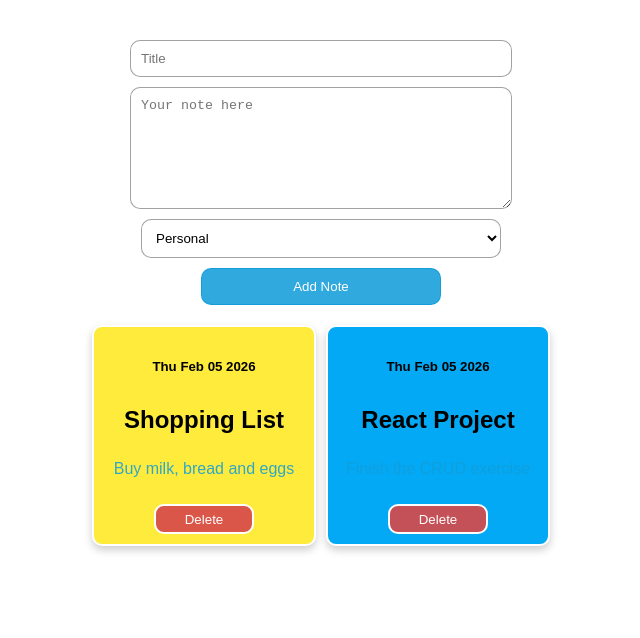
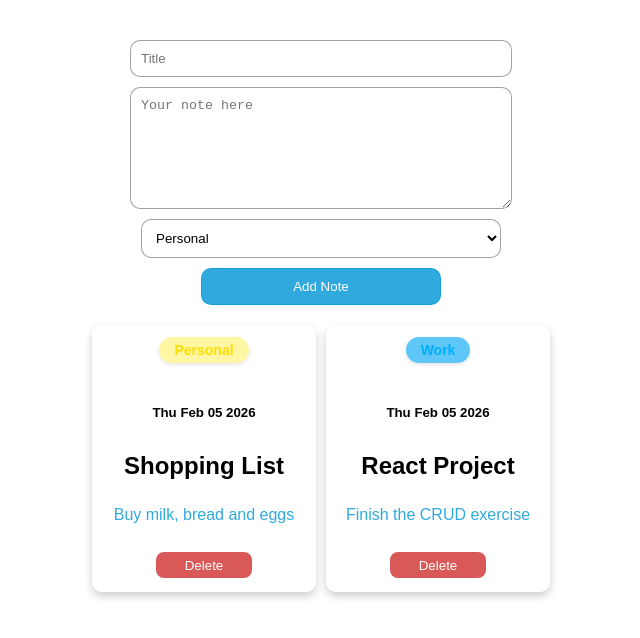
Before and after one commit to TOMLUCA7/QuickNotes, a React (Vite) app: page / in a window 1280 px wide. Shown: the top 638 px of the page, without its empty margins (319-959 px from the left). Built offline with nearby package versions, Linux system fonts and the light colour scheme.

Commit message:
feat: Introduce dedicated category labels with distinct background and text colors, and rename the add note handler.

```diff
--- a/components/AddNote/AddNote.jsx
+++ b/components/AddNote/AddNote.jsx
@@ -8,7 +8,7 @@ const AddNote = ({addNote}) => {
   const [text, setText] = useState('');
   const [category, setCategory] = useState(DEFAULT_CATEGORY);
 
-  const handleAddClick = () => {
+  const addNotes = () => {
     addNote(title, text, category);
     setTitle('');
     setText('');
@@ -46,7 +46,7 @@ const AddNote = ({addNote}) => {
       <MyButton
         label='Add Note'
         className='add-note-button'
-        onClick={handleAddClick}
+        onClick={addNotes}
       />
     </div>
   )
--- a/components/NotesList/NotesList.css
+++ b/components/NotesList/NotesList.css
@@ -86,3 +86,13 @@
     color: rgb(124, 124, 124);
     border: 1px solid rgb(124, 124, 124);
 }
+.notes-list-note-category {
+    background-color: white;
+    padding: 5px 15px;
+    border-radius: 20px;
+    margin-bottom: 10px;
+    font-weight: bold;
+    font-size: 14px;
+    color: black;
+    box-shadow: 0 2px 4px rgba(0, 0, 0, 0.1);
+}
--- a/components/NotesList/NotesList.jsx
+++ b/components/NotesList/NotesList.jsx
@@ -34,8 +34,14 @@ const NotesList = ({notes, deleteNote, updateNote}) => {
           // clicking on the card will open the modal
           onClick={() => openModal(note)}
           className='notes-list-note'
-          style={{ backgroundColor: Object.values(CATEGORIES).find(c => c.name === note.category)?.color || '#fff' }}
         >
+          <div
+            className='notes-list-note-category'
+            style={{ backgroundColor: Object.values(CATEGORIES).find(c => c.name === note.category)?.color || '#fff' }}>
+            <span style={{ color: Object.values(CATEGORIES).find(c => c.name === note.category)?.colorLabel || '#fff' }}>
+              {note.category}
+            </span>
+          </div>
           <h5>{new Date().toDateString()}</h5>
           <h2 style={{ margin: 0 }}>{note.title}</h2>
           <p className='notes-list-note-text'>
--- a/src/constants.js
+++ b/src/constants.js
@@ -1,8 +1,8 @@
 export const CATEGORIES = {
-  PERSONAL: { name: "Personal", color: "#ffeb3b" }, // Yellow
-  WORK: { name: "Work", color: "#03a9f4" }, // Light Blue
-  STUDY: { name: "Study", color: "#8bc34a" }, // Light Green
-  OTHER: { name: "Other", color: "#e0e0e0" }, // Grey
+  PERSONAL: { name: "Personal", color: "#ffeb3b76", colorLabel: "#ffdd00ff" },
+  WORK: { name: "Work", color: "#03a8f4a2", colorLabel: "#00aeffff" },
+  STUDY: { name: "Study", color: "#80ca2bff", colorLabel: "#88ff00ff" },
+  OTHER: { name: "Other", color: "#e0e0e0", colorLabel: "#ffffffc4" },
 };
 
 export const DEFAULT_CATEGORY = CATEGORIES.PERSONAL.name;
```
